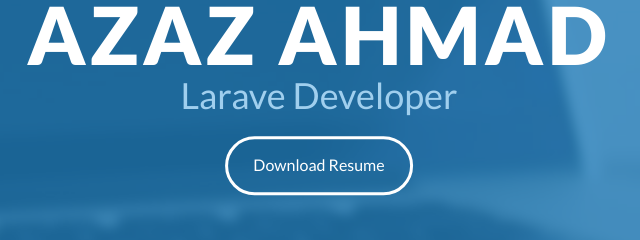
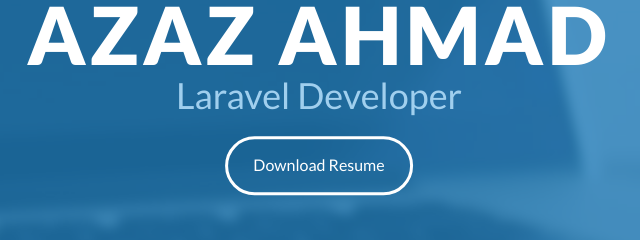
Before and after one commit to AzazMirza/Portfolio, a website: page index.html in a window 1280 px wide. Shown: the part 303-543 px from the top of the page, 321-961 px from the left. Drawn offline with nearby package versions, Linux system fonts and the light colour scheme.

Commit message:
Azaz Portfolio

```diff
--- a/index.html
+++ b/index.html
@@ -49,7 +49,7 @@
     <div id="lead">
         <div id="lead-content">
             <h1>Azaz Ahmad</h1>
-            <h2>Larave Developer</h2>
+            <h2>Laravel Developer</h2>
             <!-- <a href="#" class="btn-rounded-white">Download Resume</a> -->
             <a href="files/Azaz Ahmad CV.pdf" class="btn-rounded-white" download="Azaz_Ahmad_Resume.pdf">Download Resume</a>
         </div>
```
